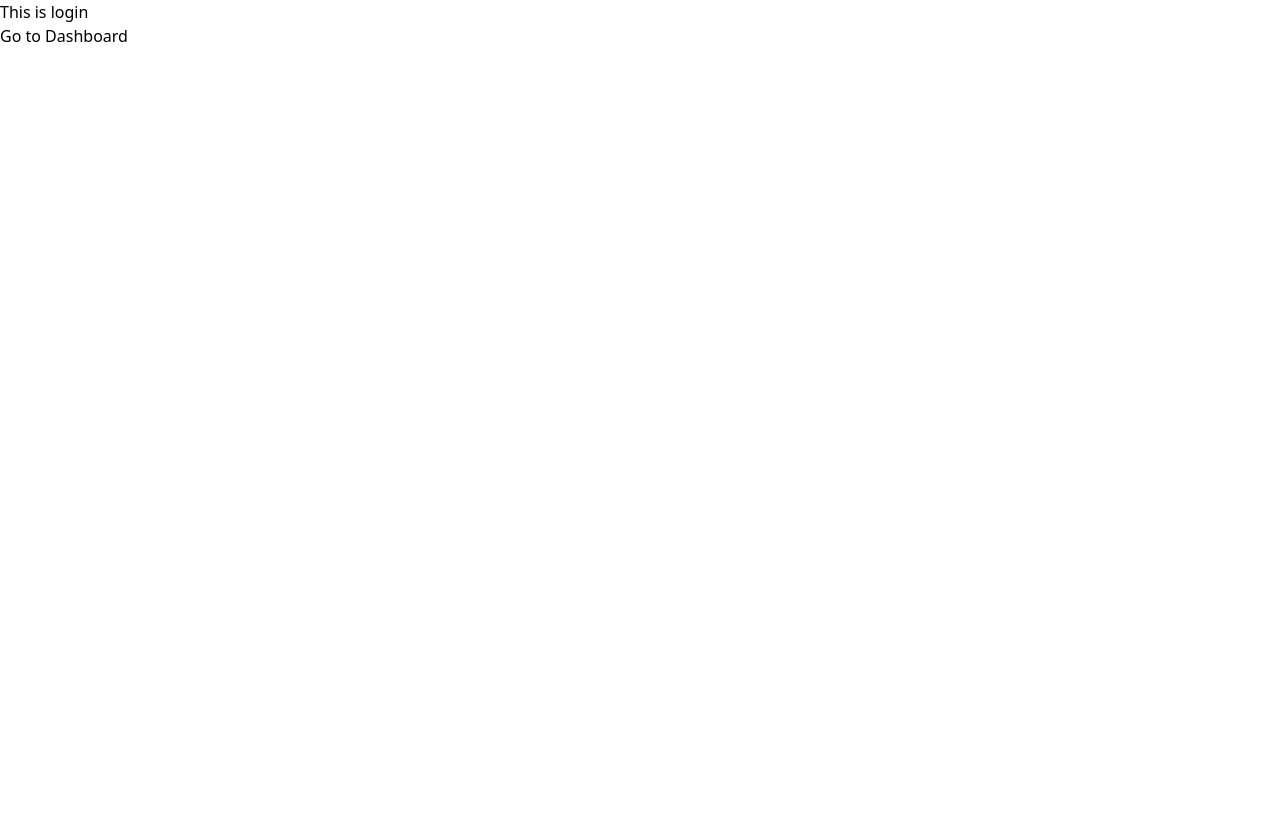
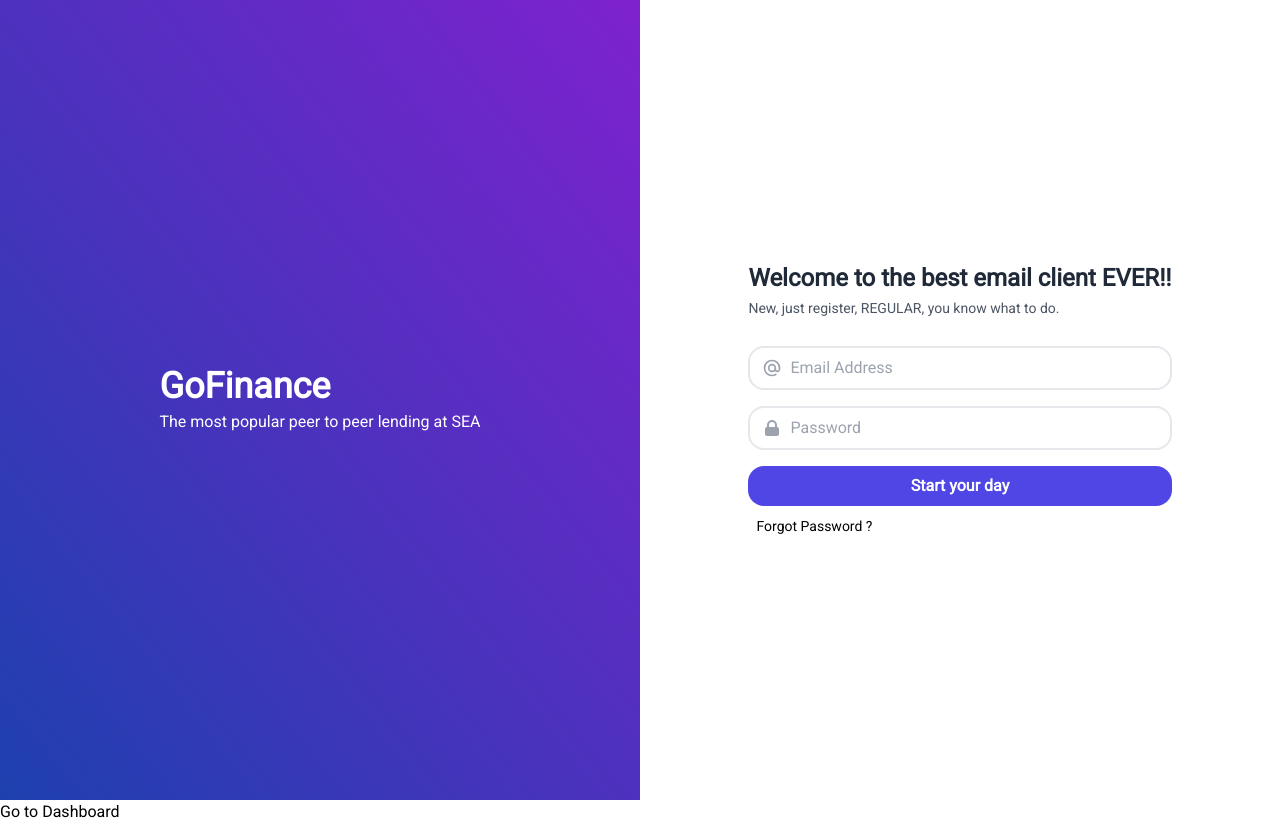
Before and after one commit to phanorcoll/nestjs-email, a React (Vite) app in the folder frontend/: page / in a window 1280 px wide. Before the commit the page ends 800 px from the top, so only its background shows below. Built offline with nearby package versions, Linux system fonts and the light colour scheme.

Commit message:
🎨 Styles Login component
Added styles to the login component.

✏️ related to #16

```diff
--- a/frontend/src/components/Login/login.tsx
+++ b/frontend/src/components/Login/login.tsx
@@ -1,7 +1,38 @@
+import { Link } from 'react-router-dom';
+
 const Login: React.FunctionComponent = () =>{
   return(
     <section>
-      This is login
+      <div className="h-screen flex">
+        <div className="flex w-1/2 bg-gradient-to-tr from-blue-800 to-purple-700 i justify-around items-center">
+          <div>
+            <h1 className="text-white font-bold text-4xl font-sans">GoFinance</h1>
+            <p className="text-white mt-1">The most popular peer to peer lending at SEA</p>
+          </div>
+          </div>
+          <div className="flex w-1/2 justify-center items-center bg-white">
+            <form className="bg-white">
+              <h1 className="text-gray-800 font-bold text-2xl mb-1">Welcome to the best email client EVER!!</h1>
+              <p className="text-sm font-normal text-gray-600 mb-7">New, just register, REGULAR, you know what to do.</p>
+              <div className="flex items-center border-2 py-2 px-3 rounded-2xl mb-4">
+              <svg xmlns="http://www.w3.org/2000/svg" className="h-5 w-5 text-gray-400" fill="none" viewBox="0 0 24 24" stroke="currentColor">
+              <path strokeLinecap="round" strokeLinejoin="round" strokeWidth="2" d="M16 12a4 4 0 10-8 0 4 4 0 008 0zm0 0v1.5a2.5 2.5 0 005 0V12a9 9 0 10-9 9m4.5-1.206a8.959 8.959 0 01-4.5 1.207" />
+              </svg>
+              <input className="pl-2 outline-none border-none" type="text" name="" id="" placeholder="Email Address" />
+              </div>
+              <div className="flex items-center border-2 py-2 px-3 rounded-2xl">
+              <svg xmlns="http://www.w3.org/2000/svg" className="h-5 w-5 text-gray-400" viewBox="0 0 20 20" fill="currentColor">
+              <path fillRule="evenodd" d="M5 9V7a5 5 0 0110 0v2a2 2 0 012 2v5a2 2 0 01-2 2H5a2 2 0 01-2-2v-5a2 2 0 012-2zm8-2v2H7V7a3 3 0 016 0z" clipRule="evenodd" />
+              </svg>
+              <input className="pl-2 outline-none border-none" type="text" name="" id="" placeholder="Password" />
+              </div>
+              <button type="submit" className="block w-full bg-indigo-600 mt-4 py-2 rounded-2xl text-white font-semibold mb-2">Start your day</button>
+              <Link to="/dashboard">
+                <span className="text-sm ml-2 hover:text-blue-500 cursor-pointer">Forgot Password ?</span>
+              </Link>
+            </form>
+          </div>
+      </div>
     </section>
   )
 }
--- a/frontend/src/index.css
+++ b/frontend/src/index.css
@@ -1,3 +1,4 @@
+@import url('https://fonts.googleapis.com/css2?family=Roboto&display=swap');
 @tailwind base;
 @tailwind components;
 @tailwind utilities;
--- a/frontend/tailwind.config.cjs
+++ b/frontend/tailwind.config.cjs
@@ -1,10 +1,16 @@
 /** @type {import('tailwindcss').Config} */
 module.exports = {
   content: [
-    "./src/**/*.{html,js}"
+    "./index.html",
+    "./src/**/*.{js,ts,jsx,tsx}",
   ],
   theme: {
-    extend: {},
+    extend: {
+      fontFamily: {
+        roboto: ['Roboto', 'sans-serif'],
+        sans: ['Roboto'],
+      },
+    },
   },
   plugins: [],
 };
```
